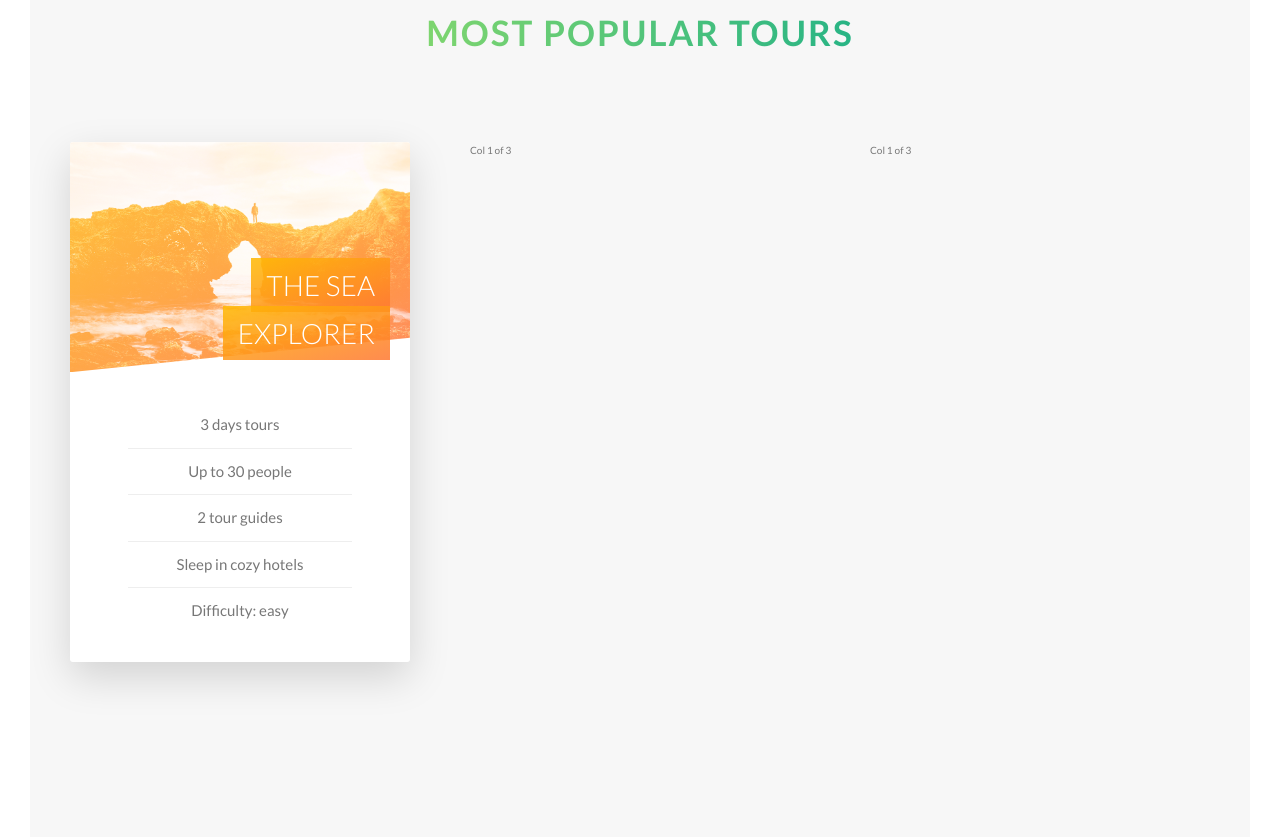
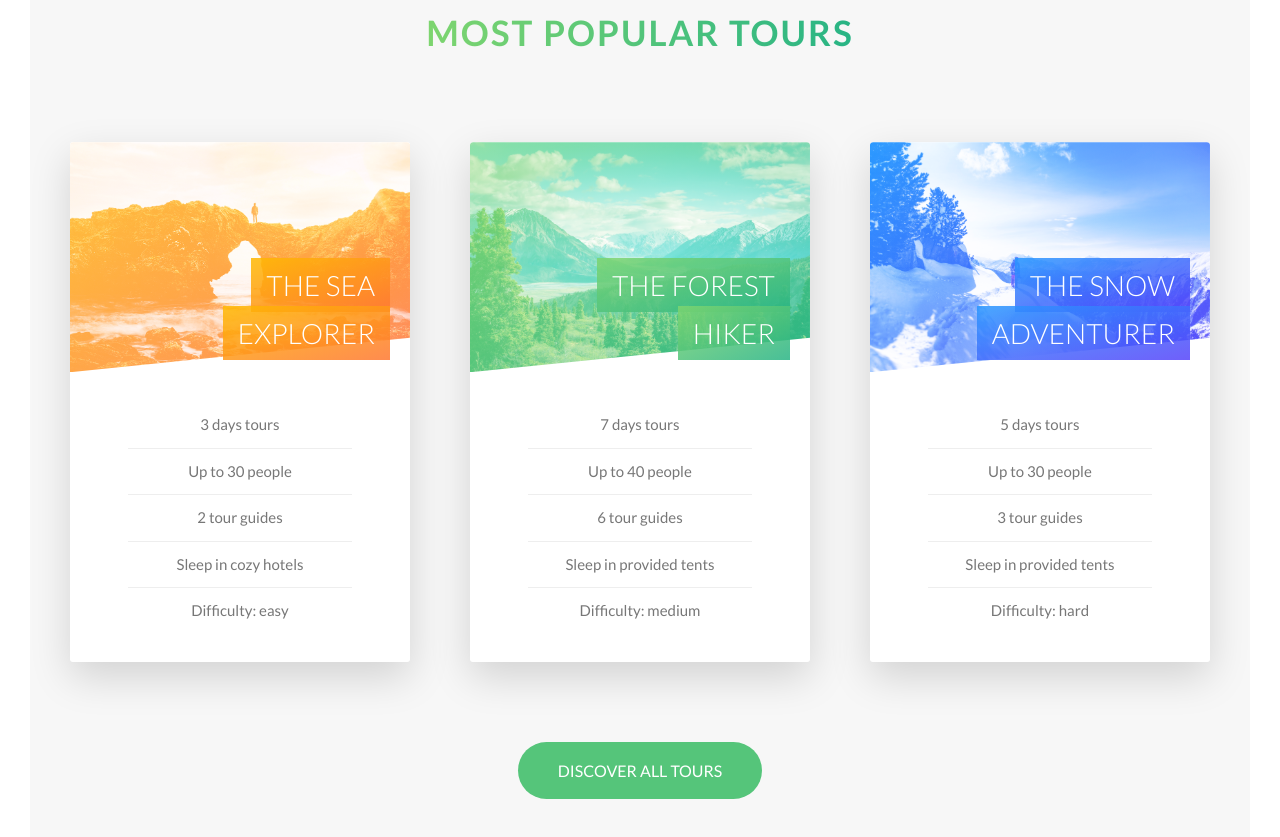
Before and after one commit to Gimhana-Dissanayake/natours-web-app, a website: page index.html in a window 1280 px wide. Shown: the part 2429-3266 px from the top of the page. Drawn offline with Linux system fonts and the light colour scheme.

Commit message:
41.Building the tours section - part 3

```diff
--- a/index.html
+++ b/index.html
@@ -158,12 +158,82 @@
                 </div>
               </div>
               <div class="card__side card__side--back card__side--back-1">
-                BACK
+                <div class="card__cta">
+                  <div class="card__price-box">
+                    <p class="card__price-only">Only</p>
+                    <p class="card__price-value">$297</p>
+                  </div>
+                  <a href="#" class="btn btn--white">Book now!</a>
+                </div>
               </div>
             </div>
           </div>
-          <div class="col-1-of-3">Col 1 of 3</div>
-          <div class="col-1-of-3">Col 1 of 3</div>
+
+          <div class="col-1-of-3">
+            <div class="card">
+              <div class="card__side card__side--front">
+                <div class="card__picture card__picture--2">&nbsp;</div>
+                <div class="card__heading">
+                  <span class="card__heading-span card__heading-span--2">
+                    The Forest Hiker
+                  </span>
+                </div>
+                <div class="card__details">
+                  <ul>
+                    <li>7 days tours</li>
+                    <li>Up to 40 people</li>
+                    <li>6 tour guides</li>
+                    <li>Sleep in provided tents</li>
+                    <li>Difficulty: medium</li>
+                  </ul>
+                </div>
+              </div>
+              <div class="card__side card__side--back card__side--back-2">
+                <div class="card__cta">
+                  <div class="card__price-box">
+                    <p class="card__price-only">Only</p>
+                    <p class="card__price-value">$497</p>
+                  </div>
+                  <a href="#" class="btn btn--white">Book now!</a>
+                </div>
+              </div>
+            </div>
+          </div>
+
+          <div class="col-1-of-3">
+            <div class="card">
+              <div class="card__side card__side--front">
+                <div class="card__picture card__picture--3">&nbsp;</div>
+                <div class="card__heading">
+                  <span class="card__heading-span card__heading-span--3">
+                    The Snow Adventurer
+                  </span>
+                </div>
+                <div class="card__details">
+                  <ul>
+                    <li>5 days tours</li>
+                    <li>Up to 30 people</li>
+                    <li>3 tour guides</li>
+                    <li>Sleep in provided tents</li>
+                    <li>Difficulty: hard</li>
+                  </ul>
+                </div>
+              </div>
+              <div class="card__side card__side--back card__side--back-3">
+                <div class="card__cta">
+                  <div class="card__price-box">
+                    <p class="card__price-only">Only</p>
+                    <p class="card__price-value">$897</p>
+                  </div>
+                  <a href="#" class="btn btn--white">Book now!</a>
+                </div>
+              </div>
+            </div>
+          </div>
+        </div>
+
+        <div class="u-center-text u-margin-top-huge">
+          <a href="" class="btn btn--green">Discover all tours</a>
         </div>
       </section>
     </main>
--- a/sass/base/_utitilites.scss
+++ b/sass/base/_utitilites.scss
@@ -11,3 +11,9 @@
 .u-margin-bottom-big {
   margin-bottom: 8rem;
 }
+.u-margin-top-big {
+  margin-bottom: 8rem;
+}
+.u-margin-top-huge {
+  margin-bottom: 10rem;
+}
--- a/sass/components/_button.scss
+++ b/sass/components/_button.scss
@@ -34,6 +34,15 @@
 
     &::after {
       background-color: $color-white;
+    }
+  }
+
+  &--green {
+    background-color: $color-primary;
+    color: $color-white;
+
+    &::after {
+      background-color: $color-primary;
     }
   }
 
--- a/sass/components/_card.scss
+++ b/sass/components/_card.scss
@@ -31,6 +31,22 @@
           $color-secondary-dark
         );
       }
+
+      &-2 {
+        background-image: linear-gradient(
+          to right bottom,
+          $color-primary-light,
+          $color-primary-dark
+        );
+      }
+
+      &-3 {
+        background-image: linear-gradient(
+          to right bottom,
+          $color-tertiary-light,
+          $color-tertiary-dark
+        );
+      }
     }
   }
 
@@ -49,6 +65,8 @@
     background-blend-mode: screen;
     -webkit-clip-path: polygon(0 0, 100% 0, 100% 85%, 0 100%);
     clip-path: polygon(0 0, 100% 0, 100% 85%, 0 100%);
+    border-top-left-radius: 3px; //To reclify the card coners. lecture - 41. Building the tours section - part 3
+    border-top-right-radius: 3px; //To reclify the card coners. lecture - 41. Building the tours section - part 3
 
     &--1 {
       background-image: linear-gradient(
@@ -60,11 +78,21 @@
     }
 
     &--2 {
-      background-image: url("../img/nat-5.jpg");
+      background-image: linear-gradient(
+          to right bottom,
+          $color-primary-light,
+          $color-primary-dark
+        ),
+        url("../img/nat-6.jpg");
     }
 
     &--3 {
-      background-image: url("../img/nat-5.jpg");
+      background-image: linear-gradient(
+          to right bottom,
+          $color-tertiary-light,
+          $color-tertiary-dark
+        ),
+        url("../img/nat-7.jpg");
     }
   }
 
@@ -92,6 +120,22 @@
         rgba($color-secondary-dark, 0.85)
       );
     }
+
+    &--2 {
+      background-image: linear-gradient(
+        to right bottom,
+        rgba($color-primary-light, 0.85),
+        rgba($color-primary-dark, 0.85)
+      );
+    }
+
+    &--3 {
+      background-image: linear-gradient(
+        to right bottom,
+        rgba($color-tertiary-light, 0.85),
+        rgba($color-tertiary-dark, 0.85)
+      );
+    }
   }
 
   &__details {
@@ -111,4 +155,30 @@
       }
     }
   }
+
+  // FONT SIDE STYLING
+  &__cta {
+    position: absolute;
+    top: 50%;
+    left: 50%;
+    transform: translate(-50%, -50%);
+    width: 90%;
+    text-align: center;
+  }
+
+  &__price-box {
+    text-align: center;
+    color: $color-white;
+    margin-bottom: 8rem;
+  }
+
+  &__price-only {
+    font-size: 1.4rem;
+    text-transform: uppercase;
+  }
+
+  &__price-value {
+    font-size: 6rem;
+    font-weight: 100;
+  }
 }
--- a/sass/pages/_home.scss
+++ b/sass/pages/_home.scss
@@ -23,6 +23,6 @@
 
 .section-tours {
   background-color: $color-grey-light-1;
-  padding: 25rem 0 50rem 0;
+  padding: 25rem 0 15rem 0;
   margin-top: -10rem;
 }
```
Also changed, not shown: css/style.css.
